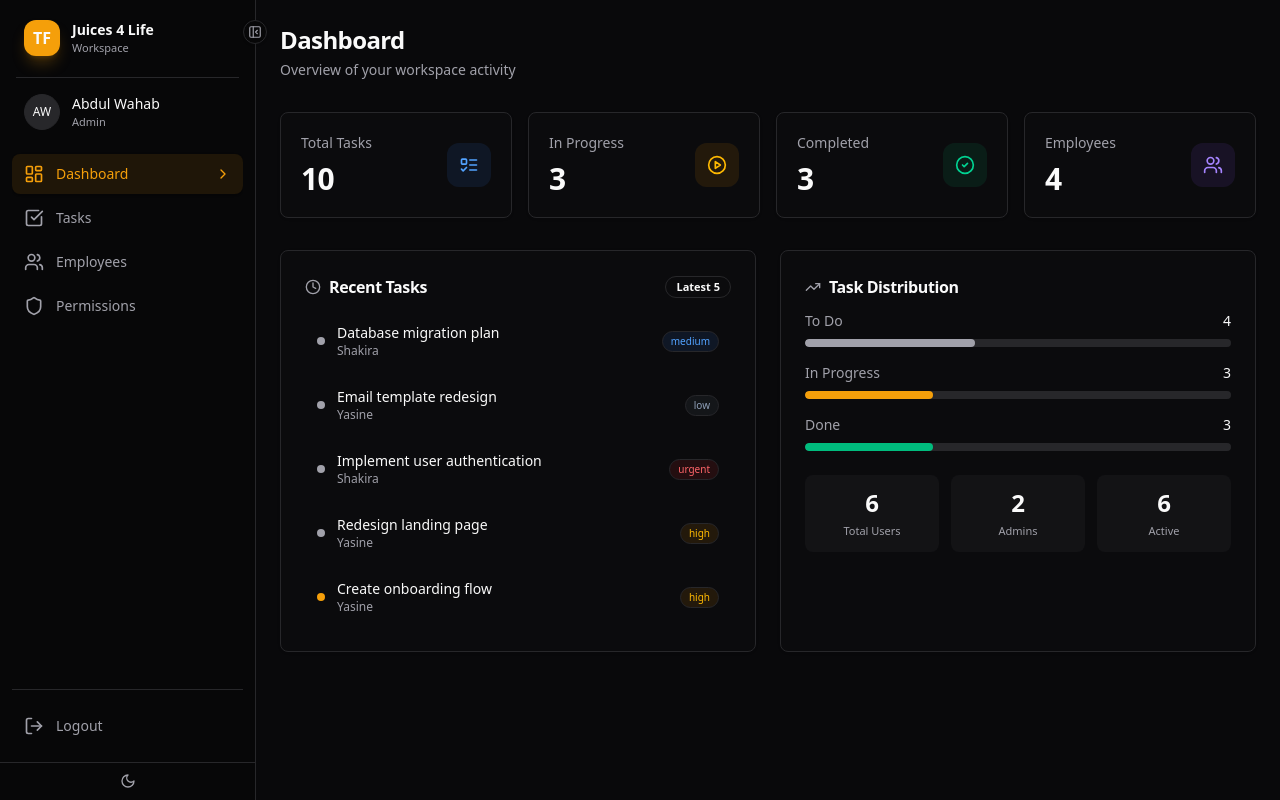
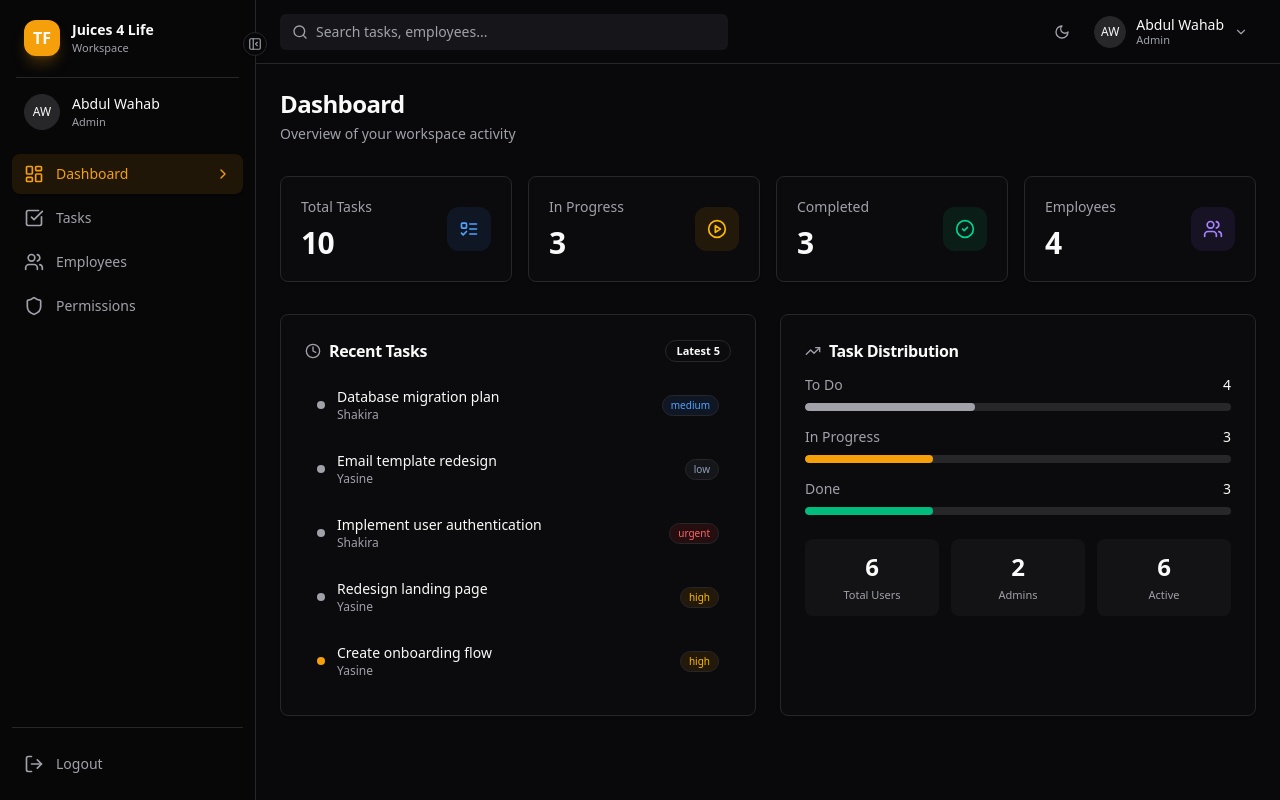
Before and after one commit to Awais512/juices4life, a Next.js app: page / in a window 1280 px wide. Built offline with nearby package versions, Linux system fonts and the light colour scheme.

Commit message:
Fixed the header

```diff
--- a/features/dashboard/components/dashboard-content.tsx
+++ b/features/dashboard/components/dashboard-content.tsx
@@ -2,6 +2,7 @@
 
 import { useSidebar } from "./sidebar-context";
 import { cn } from "@/lib/utils";
+import { Header } from "./header";
 
 export function DashboardContent({ children }: { children: React.ReactNode }) {
   const { isCollapsed } = useSidebar();
@@ -13,7 +14,8 @@ export function DashboardContent({ children }: { children: React.ReactNode }) {
         isCollapsed ? "lg:pl-16" : "lg:pl-64"
       )}
     >
-      <div className="p-4 lg:p-6 pt-16 lg:pt-6">{children}</div>
+      <Header />
+      <div className="p-4 lg:p-6">{children}</div>
     </main>
   );
 }
--- /dev/null
+++ b/features/dashboard/components/header.tsx
@@ -0,0 +1,72 @@
+"use client";
+
+import { useRouter } from "next/navigation";
+import { Search, LogOut, ChevronDown } from "lucide-react";
+import { Input } from "@/components/ui/input";
+import {
+  DropdownMenu,
+  DropdownMenuContent,
+  DropdownMenuItem,
+  DropdownMenuLabel,
+  DropdownMenuSeparator,
+  DropdownMenuTrigger,
+} from "@/components/ui/dropdown-menu";
+import { MOCK_CURRENT_USER } from "@/lib/mock-data";
+import { ThemeToggle } from "./theme-toggle";
+
+export function Header() {
+  const router = useRouter();
+
+  return (
+    <header className="sticky top-0 z-30 flex h-16 items-center gap-4 border-b border-border bg-background/80 backdrop-blur-sm px-4 lg:px-6">
+      <div className="flex flex-1 items-center gap-4">
+        <div className="relative w-full max-w-md">
+          <Search className="absolute left-3 top-1/2 size-4 -translate-y-1/2 text-muted-foreground" />
+          <Input
+            placeholder="Search tasks, employees..."
+            className="pl-9 h-9 bg-muted/50 border-none focus-visible:bg-background"
+          />
+        </div>
+      </div>
+
+      <div className="flex items-center gap-2">
+        <ThemeToggle />
+
+        <DropdownMenu>
+          <DropdownMenuTrigger asChild>
+            <button className="flex items-center gap-2.5 rounded-lg px-2 py-1.5 hover:bg-muted/50 transition-colors">
+              <div className="size-8 rounded-full bg-muted flex items-center justify-center text-xs font-medium text-foreground border border-border">
+                {MOCK_CURRENT_USER.avatar}
+              </div>
+              <div className="hidden md:flex flex-col items-start">
+                <span className="text-sm font-medium text-foreground leading-tight">
+                  {MOCK_CURRENT_USER.name}
+                </span>
+                <span className="text-[11px] text-muted-foreground capitalize leading-tight">
+                  {MOCK_CURRENT_USER.role}
+                </span>
+              </div>
+              <ChevronDown className="hidden md:block size-3.5 text-muted-foreground" />
+            </button>
+          </DropdownMenuTrigger>
+          <DropdownMenuContent align="end" className="w-56">
+            <DropdownMenuLabel className="font-normal">
+              <div className="flex flex-col">
+                <span className="font-medium text-foreground">{MOCK_CURRENT_USER.name}</span>
+                <span className="text-xs text-muted-foreground">{MOCK_CURRENT_USER.email}</span>
+              </div>
+            </DropdownMenuLabel>
+            <DropdownMenuSeparator />
+            <DropdownMenuItem
+              onClick={() => router.push("/login")}
+              className="text-destructive focus:text-destructive"
+            >
+              <LogOut className="size-4" />
+              Logout
+            </DropdownMenuItem>
+          </DropdownMenuContent>
+        </DropdownMenu>
+      </div>
+    </header>
+  );
+}
--- a/features/dashboard/components/sidebar.tsx
+++ b/features/dashboard/components/sidebar.tsx
@@ -26,7 +26,6 @@ import {
 } from "lucide-react";
 import { SIDEBAR_LINKS, MOCK_CURRENT_USER } from "@/lib/mock-data";
 import { useSidebar } from "./sidebar-context";
-import { ThemeToggle } from "./theme-toggle";
 
 const linkIcons: Record<string, React.ReactNode> = {
   LayoutDashboard: <LayoutDashboard className="size-5" />,
@@ -176,18 +175,15 @@ export function Sidebar() {
     <>
       <aside
         className={cn(
-          "hidden lg:fixed lg:inset-y-0 lg:flex lg:flex-col transition-all duration-300",
+          "hidden lg:fixed lg:inset-y-0 lg:flex lg:flex-col z-50 transition-all duration-300",
           isCollapsed ? "lg:w-16" : "lg:w-64"
         )}
       >
         <div className="relative flex flex-col flex-1 bg-sidebar-background border-r border-sidebar-border">
           <SidebarContent isCollapsed={isCollapsed} />
-          <div className="flex items-center justify-center h-10 border-t border-sidebar-border">
-            <ThemeToggle />
-          </div>
           <button
             onClick={toggle}
-            className="absolute -right-3 top-5 flex items-center justify-center size-6 rounded-full border border-sidebar-border bg-sidebar-background text-muted-foreground hover:text-foreground transition-colors shadow-sm"
+            className="absolute -right-3 top-8 flex items-center justify-center size-6 rounded-full border border-sidebar-border bg-sidebar-background text-muted-foreground hover:text-foreground transition-colors shadow-sm"
           >
             {isCollapsed ? (
               <PanelLeft className="size-3.5" />
```
